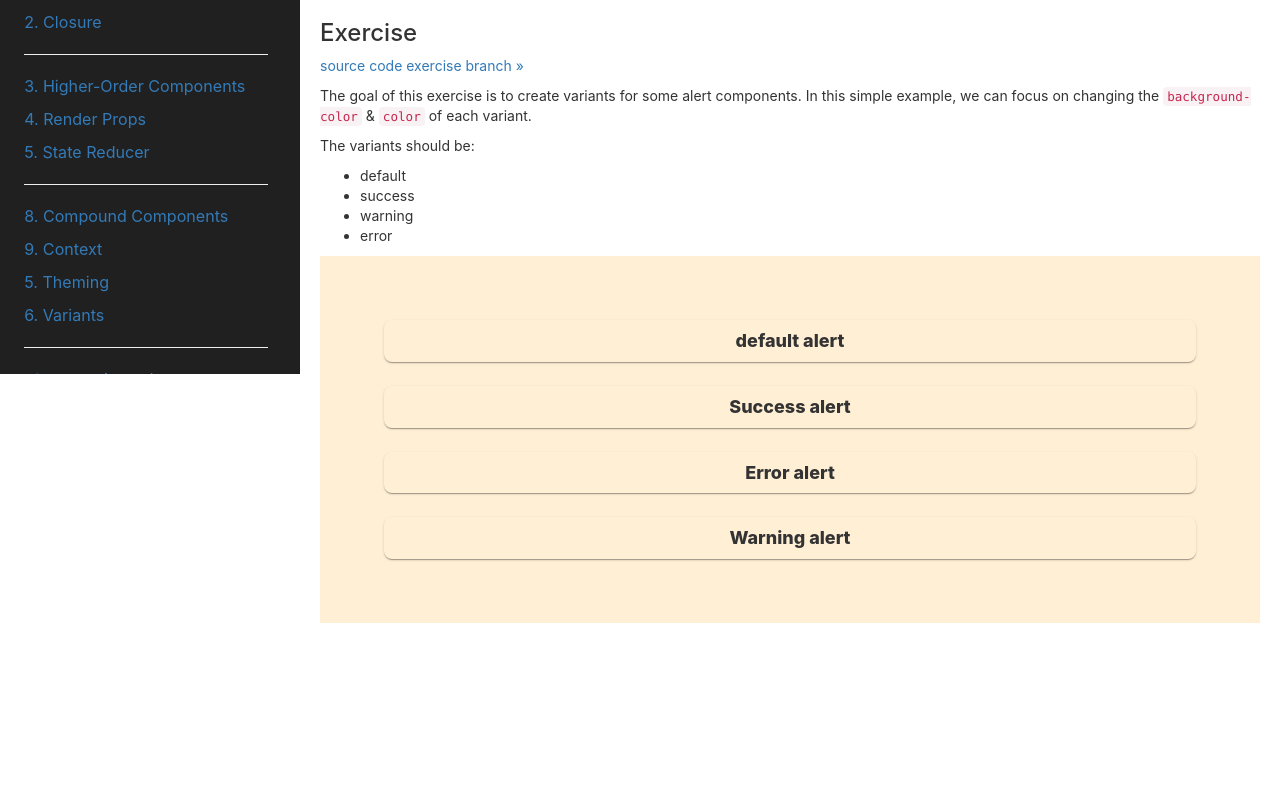
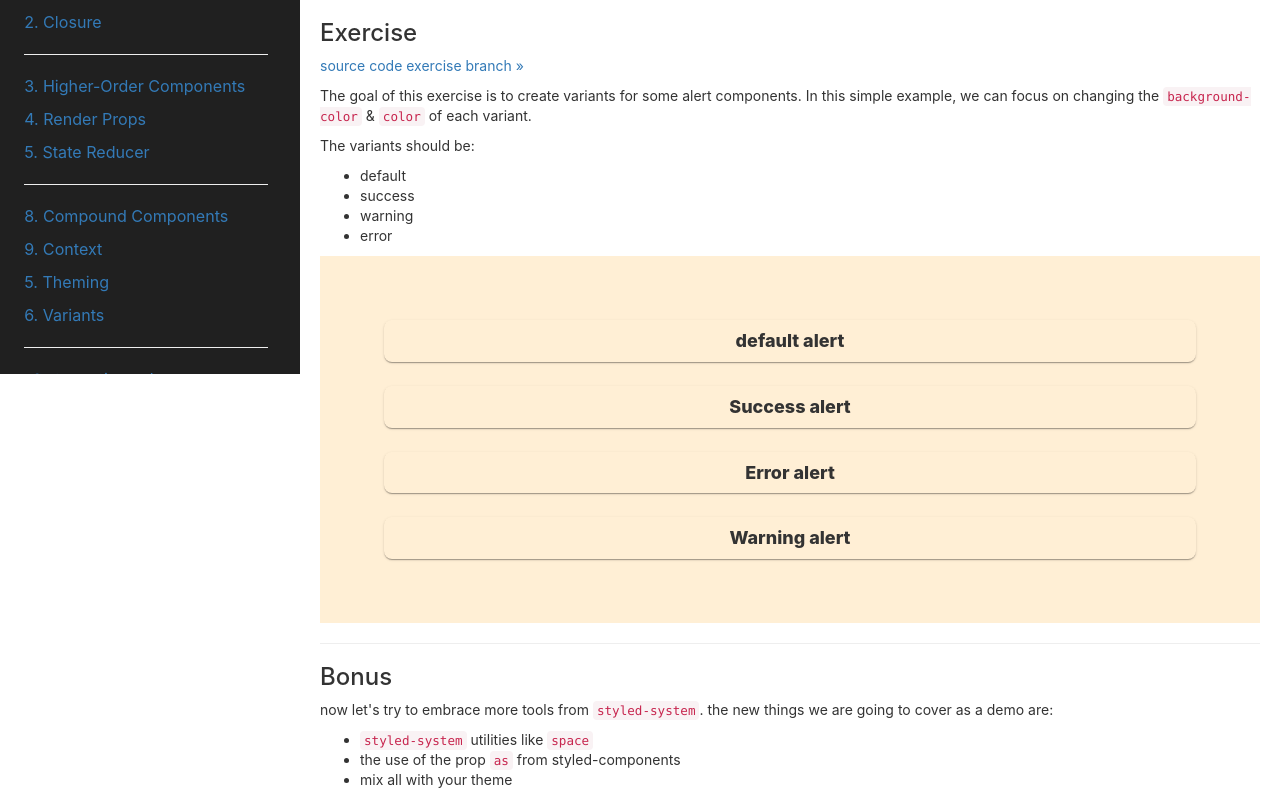
Before and after one commit to mhcrocky/Cocoa-pattern, a React (Create React App) app: page /variants in a window 1280 px wide. Shown: the part 426-1226 px from the top of the page. Before the commit the page ends 1049 px from the top, so only its background shows below. Built offline with nearby package versions, Linux system fonts and the light colour scheme.

Commit message:
add bonus section to variants

```diff
--- a/src/components/patterns/Variants/Page.jsx
+++ b/src/components/patterns/Variants/Page.jsx
@@ -47,6 +47,14 @@ const Page = props => (
       <li>error</li>
     </ul>
     <Exercise />
+    <hr/>
+    <h3>Bonus</h3>
+    <p>now let's try to embrace more tools from <code>styled-system</code>. the new things we are going to cover as a demo are:</p>
+    <ul>
+      <li><code>styled-system</code> utilities like <code>space</code></li>
+      <li>the use of the prop <code>as</code> from styled-components</li>
+      <li>mix all with your theme</li>
+    </ul>
   </div>
 );
 
```
